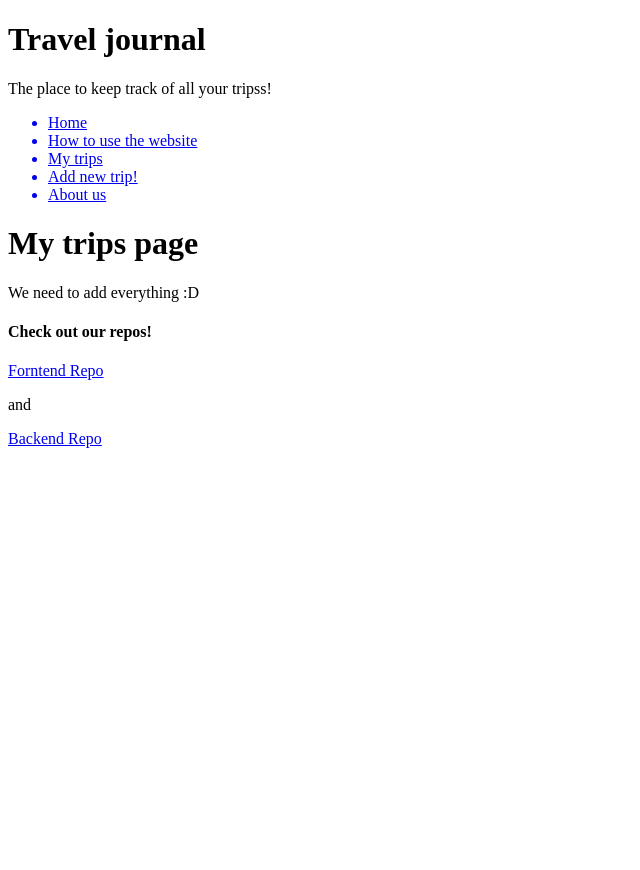
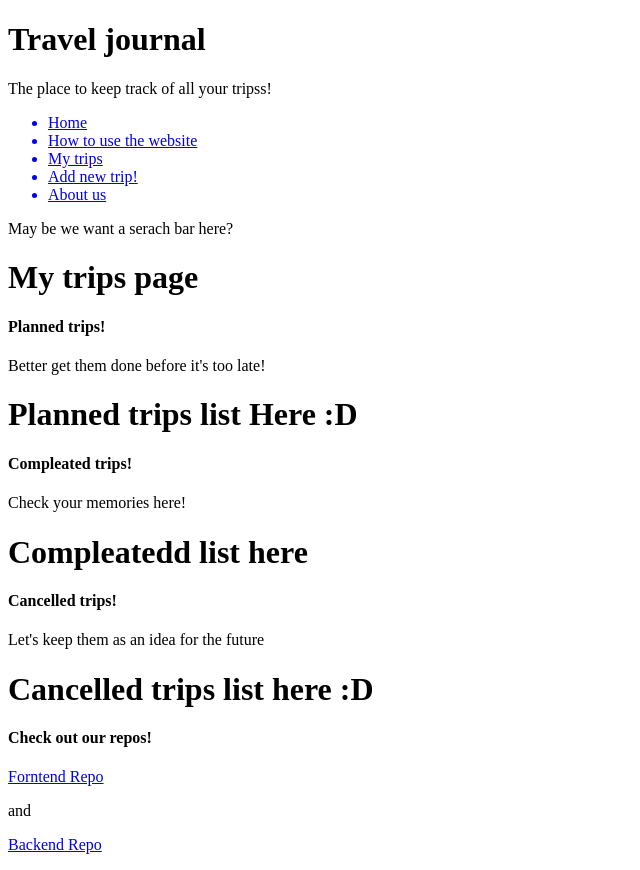
Before and after one commit to LenaH92/travel-journal-forntend, a React (Vite) app: page /my-trips in a window 1280 px wide. Shown: the whole page, without its empty margins (0-640 px from the left). Before the commit the page ends 800 px from the top, so only its background shows below. Built offline with nearby package versions, Linux system fonts and the light colour scheme.

Commit message:
created some complements and added some structure to My trips page

```diff
--- /dev/null
+++ b/src/components/CancelledTripsList.jsx
@@ -0,0 +1,5 @@
+const CancelleddTripsList = () => {
+    return (<h1>Cancelled trips list here :D </h1>);
+}
+
+export default CancelleddTripsList;
--- /dev/null
+++ b/src/components/CompleatedTripsList.jsx
@@ -0,0 +1,5 @@
+const CompleatedTripsList = () => {
+    return (<h1>Compleatedd list here</h1>);
+}
+
+export default CompleatedTripsList;
--- /dev/null
+++ b/src/components/PlannedTripsList.jsx
@@ -0,0 +1,5 @@
+const PlannedTripsList = () => {
+    return (<h1>Planned trips list Here :D </h1>);
+}
+
+export default PlannedTripsList;
--- /dev/null
+++ b/src/components/TripCardComponent.jsx
@@ -0,0 +1,5 @@
+const TripCard = () => {
+    return (<p>Hi :D </p>);
+}
+
+export default TripCard;
--- a/src/pages/MyTripsPage.jsx
+++ b/src/pages/MyTripsPage.jsx
@@ -1,8 +1,37 @@
+import CancelleddTripsList from "../components/CancelledTripsList";
+import CompleatedTripsList from "../components/CompleatedTripsList";
+import PlannedTripsList from "../components/PlannedTripsList";
+
 const MyTripsPage = () => {
-    return (<>
-        <h1>My trips page</h1>
-        <p>We need to add everything :D </p>
-    </>);
+    return (
+        <>
+            <p>May be we want a serach bar here? </p>
+            <h1>My trips page</h1>
+            <div className="allTripsDiv">
+                <div className="plannedTripsDiv">
+                    <h4>Planned trips!</h4>
+                    <p>Better get them done before it's too late!</p>
+                    <div className="plannedTripsCardsDiv">
+                        <PlannedTripsList />
+                    </div>
+                </div>
+                <div className="compleatedTripsDiv">
+                    <h4>Compleated trips!</h4>
+                    <p>Check your memories here!</p>
+                    <div className="compleatedTripsCardsDiv">
+                        <CompleatedTripsList />
+                    </div>
+                </div>
+                <div className="cancelledTripsDiv">
+                    <h4>Cancelled trips!</h4>
+                    <p>Let's keep them as an idea for the future</p>
+                    <div className="cancelledTripsCardsDiv">
+                        <CancelleddTripsList />
+                    </div>
+                </div>
+            </div>
+
+        </>);
 }
 
 export default MyTripsPage;
```
